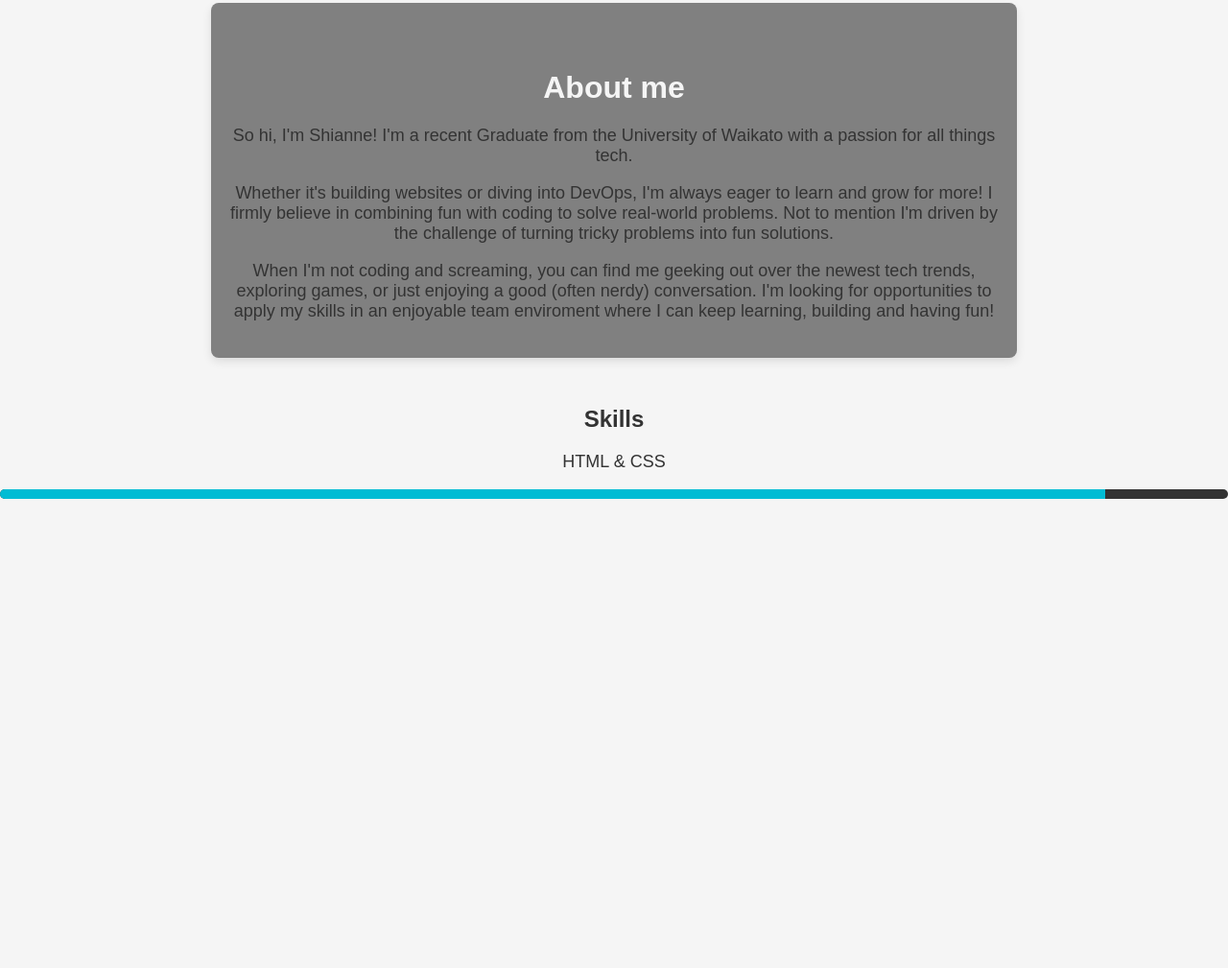
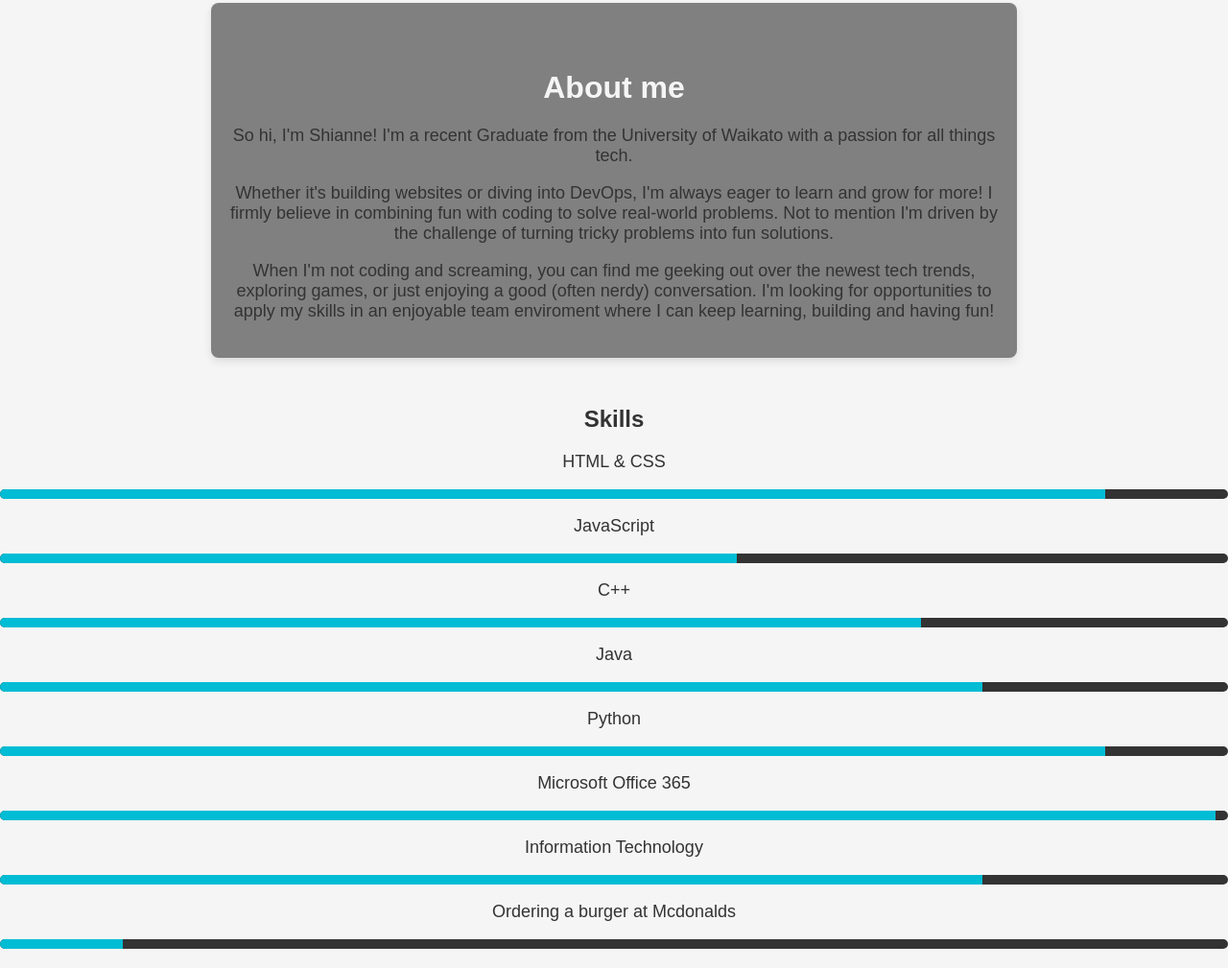
Before and after one commit to ShiLlama/shillama.github.io, a plain HTML site: page about.html in a window 1280 px wide. Shown: the part 98-1107 px from the top of the page at 96% size. Before the commit the page ends 800 px from the top, so only its background shows below. Drawn offline with Linux system fonts and the light colour scheme.

Commit message:
more skills added

```diff
--- a/about.html
+++ b/about.html
@@ -39,6 +39,34 @@
                 <p>HTML & CSS</p>
                 <div class="progress-bar"><div class="progress" style="width: 90%"></div></div>
             </div>
+            <div class="skill">
+                <p>JavaScript</p>
+                <div class="progress-bar"><div class="progress" style="width: 60%"></div></div>
+            </div>
+            <div class="skill">
+                <p>C++</p>
+                <div class="progress-bar"><div class="progress" style="width: 75%"></div></div>
+            </div>
+            <div class="skill">
+                <p>Java</p>
+                <div class="progress-bar"><div class="progress" style="width: 80%"></div></div>
+            </div>
+            <div class="skill">
+                <p>Python</p>
+                <div class="progress-bar"><div class="progress" style="width: 90%"></div></div>
+            </div>
+            <div class="skill">
+                <p>Microsoft Office 365</p>
+                <div class="progress-bar"><div class="progress" style="width: 99%"></div></div>
+            </div>
+            <div class="skill">
+                <p>Information Technology</p>
+                <div class="progress-bar"><div class="progress" style="width: 80%"></div></div>
+            </div>
+            <div class="skill">
+                <p>Ordering a burger at Mcdonalds</p>
+                <div class="progress-bar"><div class="progress" style="width: 10%"></div></div>
+            </div>
         </div>
     </body>
 </html>
```
